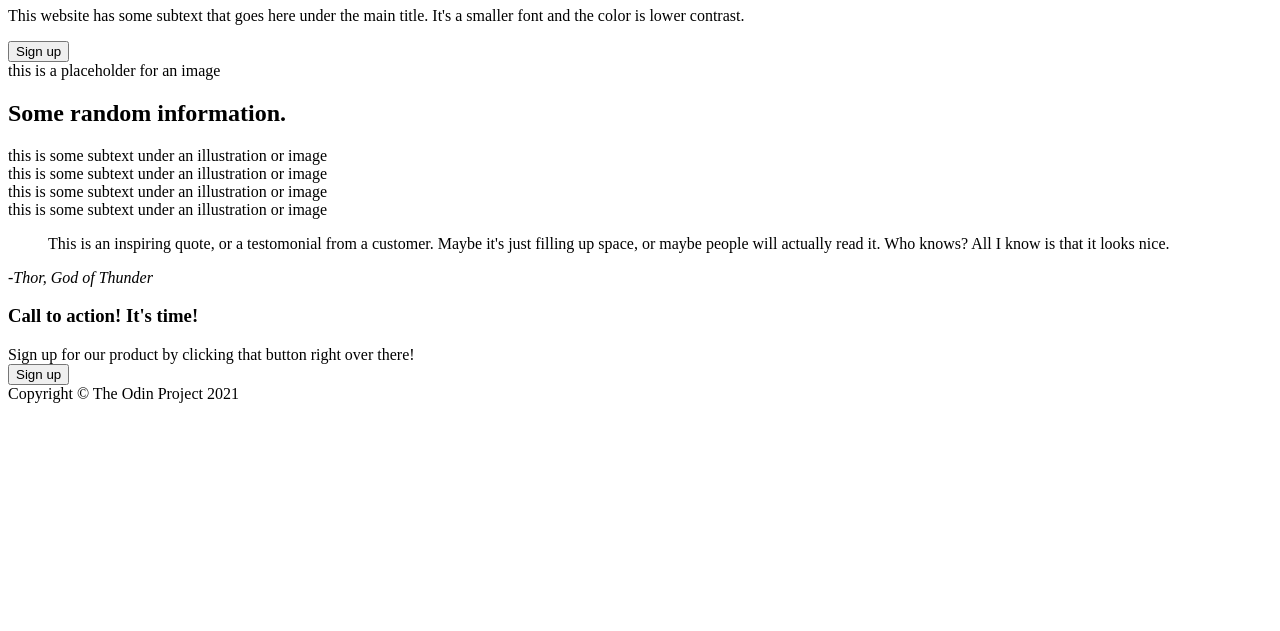
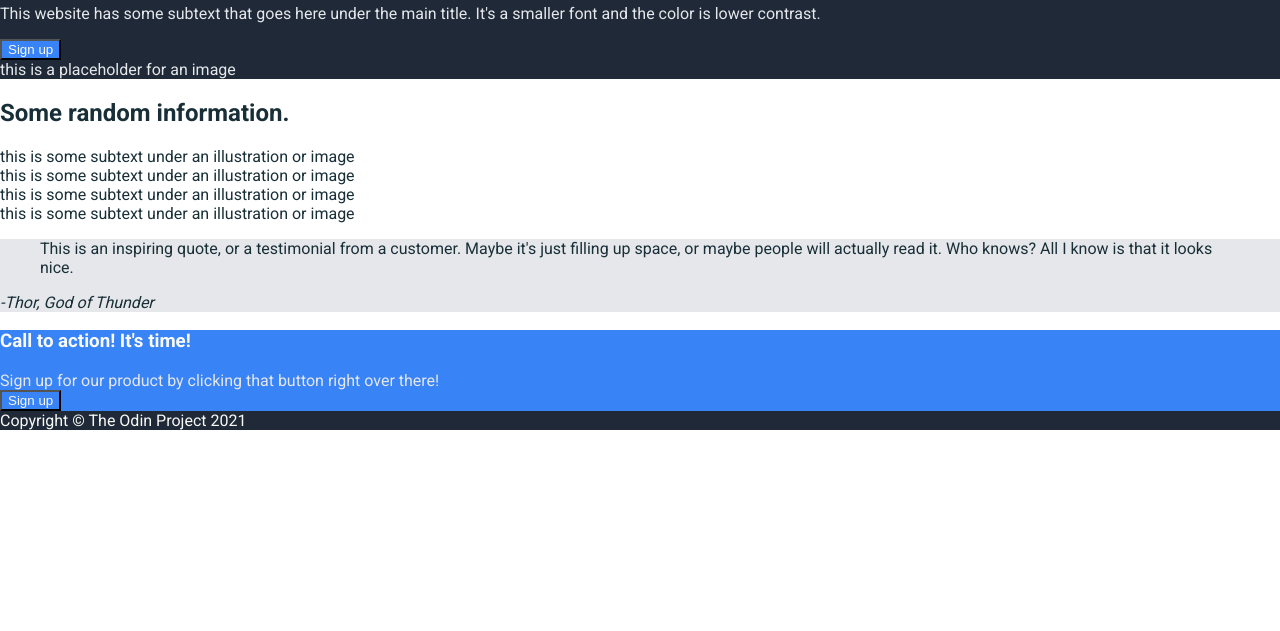
Before and after one commit to fleming-2/odin-landing-page, a plain HTML site: page index.html in a window 1280 px wide. Shown: the part 169-800 px from the top of the page. Drawn offline with Linux system fonts and the light colour scheme.

Commit message:
Add basic styling: fonts and colors

```diff
--- a/index.html
+++ b/index.html
@@ -18,7 +18,7 @@
     </nav>
   </header>
 
-  <div class="hero-section">
+  <div class="section hero">
     <div class="main-text">
       <h1>This website is awesome</h1>
       <p>
@@ -32,25 +32,31 @@
     </div>
   </div>
 
-  <div class="info-section">
+  <div class="section info">
     <h2>Some random information.</h2>
     <div class="info-cards">
         <div class="card">
           <div class="card-illustration"></div>
           this is some subtext under an illustration or image
+        </div>
+        <div class="card">
           <div class="card-illustration"></div>
           this is some subtext under an illustration or image
+        </div>
+        <div class="card">
           <div class="card-illustration"></div>
           this is some subtext under an illustration or image
+        </div>
+        <div class="card">
           <div class="card-illustration"></div>
           this is some subtext under an illustration or image
         </div>
     </div>
   </div>
 
-  <div class="quote-section">
+  <div class="section quotation">
     <blockquote>
-      This is an inspiring quote, or a testomonial from a customer. Maybe it's just filling up
+      This is an inspiring quote, or a testimonial from a customer. Maybe it's just filling up
       space, or maybe people will actually read it. Who knows? All I know is that it looks nice.
     </blockquote>
     <cite>
@@ -58,7 +64,7 @@
     </cite>
   </div>
 
-  <div class="signup-section">
+  <div class="section signup">
     <div class="signup-box">
       <div class="signup-text">
         <h3>
--- a/style.css
+++ b/style.css
@@ -1,3 +1,5 @@
+@import url('https://fonts.googleapis.com/css2?family=Roboto:wght@400;700&display=swap');
+
 /* Use alternate box sizing model */
 html {
     box-sizing: border-box;
@@ -6,3 +8,42 @@ html {
 *, *::before, *::after {
     box-sizing: inherit;
 }
+
+body {
+    margin: 0;
+    font-family: "Roboto", sans-serif;
+}
+
+header,
+footer,
+.hero {
+    background-color: #1f2937;
+}
+
+.quotation {
+    background-color: #e5e7eb;
+}
+
+.signup-box,
+button {
+    background-color: #3883f6;
+}
+
+h1,
+h3,
+button,
+footer,
+.logo {
+    color: #f9faf8;
+}
+
+header,
+.hero,
+.signup {
+    color: #e5e7eb;
+}
+
+.info,
+.quotation {
+    color: #192f37;
+}
```
